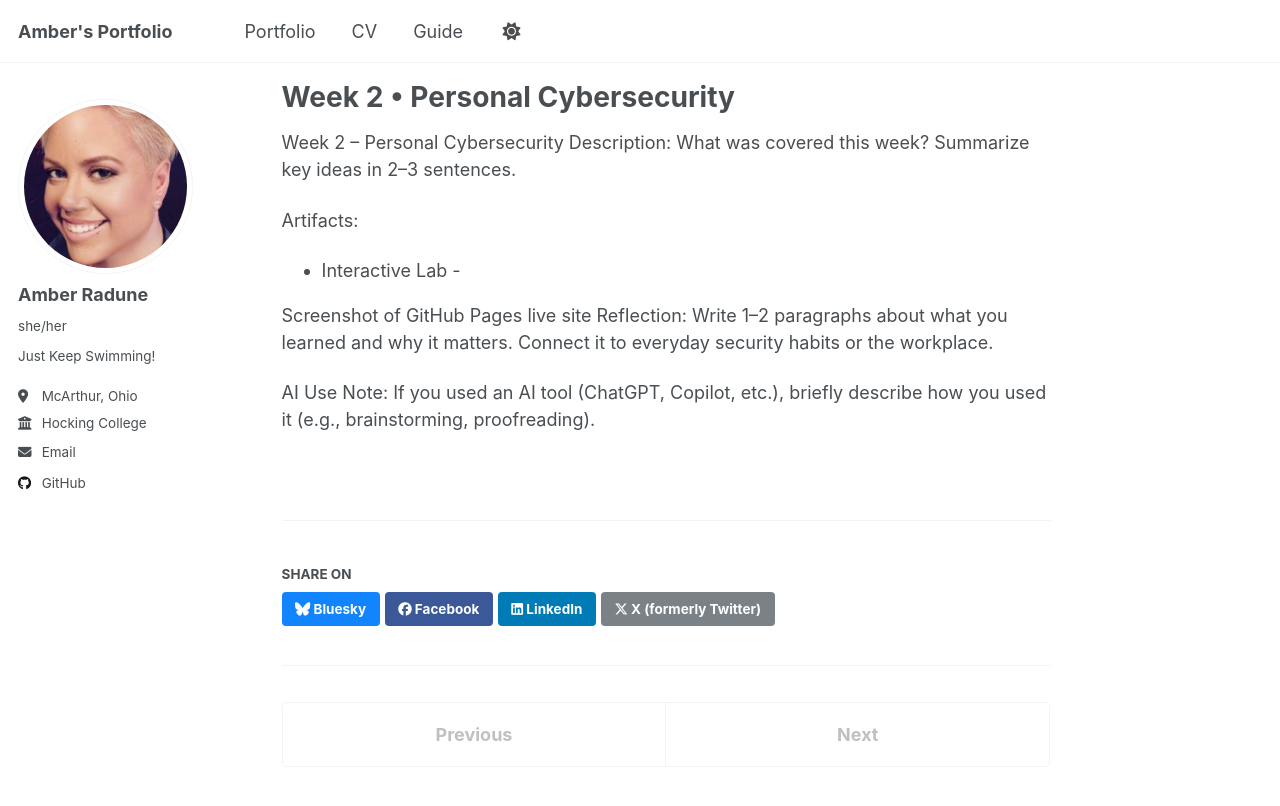
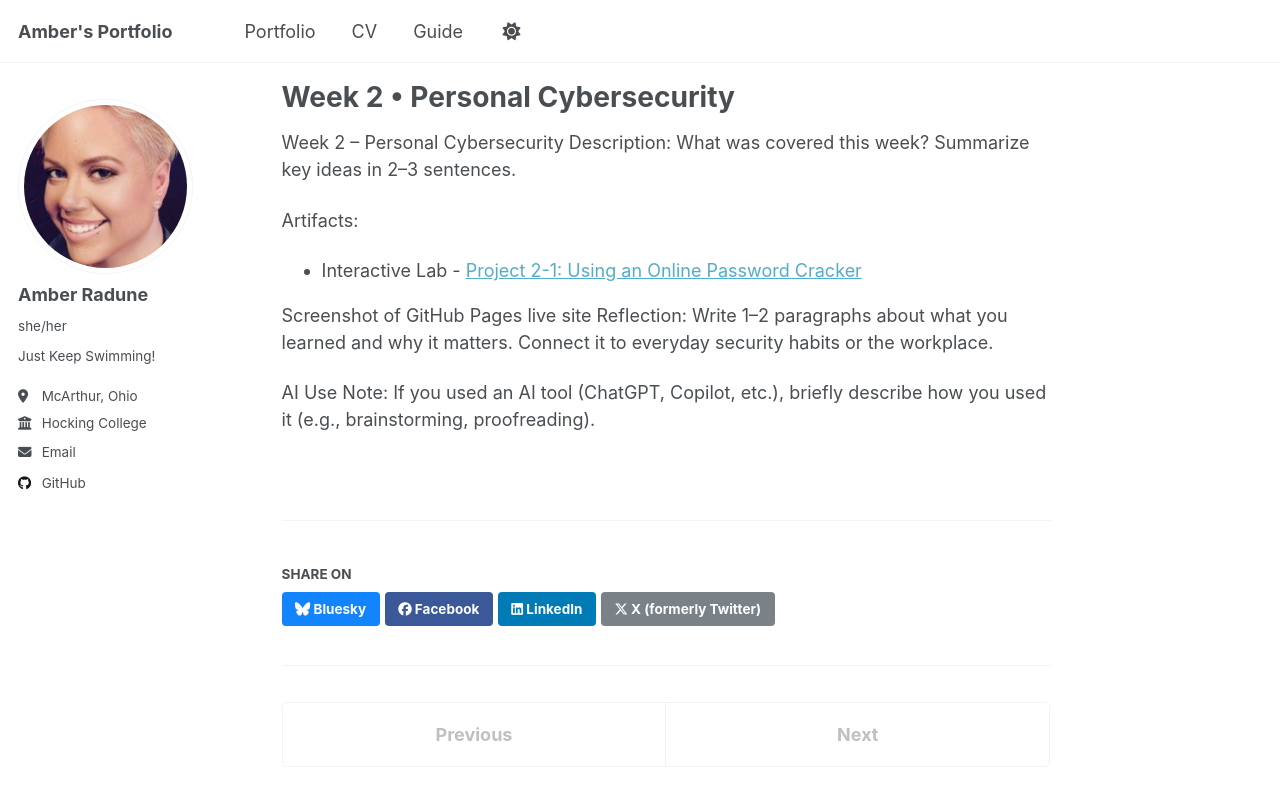
Before and after one commit to TinyBumblee/AmberR.github.io, a Jekyll site: the page built from _portfolio/CYBR-1100-Security-Awareness.md, in a window 1280 px wide and 900 px high, scrolled down 7524 px. Shown: the top 806 px of the window. Built offline with Jekyll 4.4.1, drawn with Linux system fonts in a browser that asks for light colours; a script that is not in the unit is left out.

Commit message:
Update CYBR-1100-Security-Awareness.md

```diff
--- a/_portfolio/CYBR-1100-Security-Awareness.md
+++ b/_portfolio/CYBR-1100-Security-Awareness.md
@@ -38,7 +38,7 @@ Description:
 What was covered this week? Summarize key ideas in 2–3 sentences.
 
 Artifacts:
-- Interactive Lab -
+- Interactive Lab - <a href="">Project 2-1: Using an Online Password Cracker</a>
 
 Screenshot of GitHub Pages live site
 Reflection:
```
